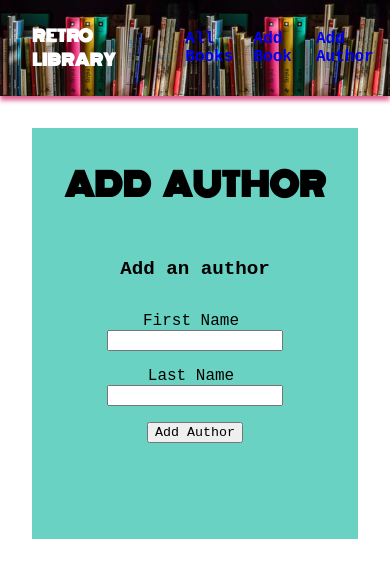
After one commit to edwardjanson/library_db_app, a Flask app: page /authors/new in a window 390 px wide. The commit adds this page. Shown: the top 578 px of the page. Run offline with Flask 2, Linux system fonts and the light colour scheme.

Commit message:
add authors

```diff
--- a/app.py
+++ b/app.py
@@ -1,9 +1,11 @@
 from flask import Flask, render_template
-from controllers.library_controller import books_blueprint
+from controllers.books_controller import books_blueprint
+from controllers.authors_controller import authors_blueprint
 
 app = Flask(__name__)
 
 app.register_blueprint(books_blueprint)
+app.register_blueprint(authors_blueprint)
 
 @app.route('/')
 def home():
--- /dev/null
+++ b/controllers/authors_controller.py
@@ -0,0 +1,69 @@
+from flask import Flask, render_template, redirect, request
+from flask import Blueprint
+import repositories.book_repository as book_repository
+import repositories.author_repository as author_repository
+from models.author import Author
+from models.book import Book
+
+
+authors_blueprint = Blueprint("authors", __name__)
+
+
+# @authors_blueprint.route("/authors")
+# def authors():
+#     authors = author_repository.select_all()
+#     return render_template("index.html", all_authors=authors)
+
+
+@authors_blueprint.route("/authors/new")
+def new_author():
+    return render_template("authors/new.html", error=False)
+
+
+@authors_blueprint.route("/authors/new", methods=["POST"])
+def create_author():
+    authors = author_repository.select_all()
+
+    first_name = request.form["first_name"]
+    last_name = request.form["last_name"]
+
+    # Show error message if a form field is missing
+    if first_name == "" or last_name == "":
+        return render_template("authors/new.html", error=True)
+
+    author = Author(first_name, last_name)
+
+    author_repository.save(author)
+    return redirect("/books")
+
+
+# @authors_blueprint.route("/authors/<id>")
+# def get_author(id):
+#     author = author_repository.select(id)
+#     return render_template("authors/index.html", author=author)
+
+
+# @authors_blueprint.route("/authors/<id>/edit")
+# def edit_author(id):
+#     author = author_repository.select(id)
+#     authors = author_repository.select_all()
+#     return render_template("authors/edit.html", author=author, all_authors=authors)
+
+
+# @authors_blueprint.route("/authors/<id>", methods=["POST"])
+# def update_author(id):
+#     title = request.form["title"]
+#     genre = request.form["genre"]
+#     author_id = request.form["author_id"]
+
+#     author = author_repository.select(author_id)
+#     author = author(title, genre, author, id)
+
+#     author_repository.update(author)
+#     return redirect("/authors")
+
+
+# @authors_blueprint.route("/authors/<id>/delete", methods=["POST"])
+# def delete_author(id):
+#     author_repository.delete(id)
+#     return redirect("/authors")
--- a/models/author.py
+++ b/models/author.py
@@ -4,3 +4,6 @@ class Author:
         self.first_name = first_name
         self.last_name = last_name
         self.id = id
+
+    def full_name(self):
+        return f"{self.first_name} {self.last_name}"
--- a/static/style.css
+++ b/static/style.css
@@ -146,7 +146,7 @@ header {
 
 #menu{
   display: flex;
-  padding: 10px;
+  padding: 1rem;
   color: white;
   gap: 2rem;
   padding-right: 2rem;
@@ -164,7 +164,7 @@ header {
 }
 
 .menu li {
-  padding-right: 10px;
+  padding-right: 1rem;
   color: white;
   font-family: "Helvetica", arial, sans-serif; font-size: 14px;
 }
@@ -176,6 +176,26 @@ header {
 }
 
 /* Form Grid */
+
+.first-name-label {
+  grid-area: first-name-label;
+  justify-self: right;
+  padding-right: 0.5rem;
+}
+
+.first-name-input {
+  grid-area: first-name-input;
+}
+
+.last-name-label {
+  grid-area: last-name-label;
+  justify-self: right;
+  padding-right: 0.5rem;
+}
+
+.last-name-input {
+  grid-area: last-name-input;
+}
 
 .title-label {
   grid-area: title-label;
@@ -215,6 +235,19 @@ header {
   grid-column: 3 / -1;
 }
 
+.authors-form > form {
+  display: grid;
+  margin: 1rem 0 3rem;
+  align-items: end;
+  justify-items: stretch;
+  justify-content: center;
+  grid-template-columns: 10rem 10rem 20rem;
+  grid-template-areas:
+    "form-header first-name-label first-name-input"
+    "form-header last-name-label last-name-input"
+    "form-header submit-btn submit-btn";
+}
+
 .books-form > form {
   display: grid;
   margin: 1rem 0 3rem;
@@ -226,7 +259,7 @@ header {
     "form-header title-label title-input"
     "form-header author-label author-input"
     "form-header genre-label genre-input"
-    "form-header . submit-bt";
+    "form-header submit-btn submit-btn";
 }
 
 #update-status {
@@ -255,26 +288,15 @@ header {
   margin-bottom: 2rem;
 }
 
-@media (max-width: 600px) {
-  .books-form > form {
-      display: flex;
-      flex-direction: column;
-      align-items: center;
+@media (max-width: 900px) {
+  #logo {
+    font-size: 1.6rem;
   }
 
-  .books-form > form > input {
-      margin: 0 0 1rem;
+  #menu li a {
+    font-size: 1.1rem;
   }
 
-  .book-cards {
-      display: flex;
-      flex-direction: column;
-      align-items: center;
-  }
-
-}
-
-@media (max-width: 900px) {
   #books {
       width: 100%;
       margin: 2rem;
@@ -292,10 +314,35 @@ header {
         "title-label title-input"
         "author-label author-input"
         "genre-label genre-input"
-        "submit-bt submit-bt";
+        "submit-btn submit-btn";
   }
 
   .books-form > form > input {
+      margin: 0 0 1rem;
+      justify-content: space-around;
+  }
+
+  .books-form > form > select {
+    margin: 0 0 1rem;
+    width: 14rem;
+    height: 1.4rem;
+  }
+
+  .authors-form > form {
+    display: grid;
+    margin: 1rem 0 3rem;
+    align-items: start;
+    justify-items: stretch;
+    justify-content: center;
+    grid-template-columns: 8rem 12rem;
+    grid-template-areas:
+      "form-header form-header"
+      "first-name-label first-name-input"
+      "last-name-label last-name-input"
+      "submit-btn submit-btn";
+  }
+
+  .authors-form > form > input {
       margin: 0 0 1rem;
       justify-content: space-around;
   }
@@ -314,3 +361,51 @@ header {
       grid-column: 2 / -1;
   }
 }
+
+@media (max-width: 600px) {
+  #logo {
+    font-size: 1rem;
+  }
+
+  #menu li a {
+    font-size: 1rem;
+  }
+
+  #menu {
+    gap: 1rem;
+    padding-right: 1rem;
+  }
+
+  .books-form > form {
+      display: flex;
+      flex-direction: column;
+      align-items: center;
+  }
+
+  .books-form > form > input {
+      margin: 0 0 1rem;
+  }
+
+  .books-form > form > select {
+    margin: 0 0 1rem;
+    width: 10.7rem;
+    height: 1.4rem;
+}
+
+  .authors-form > form {
+    display: flex;
+    flex-direction: column;
+    align-items: center;
+  }
+
+  .authors-form > form > input {
+      margin: 0 0 1rem;
+  }
+
+  .book-cards {
+      display: flex;
+      flex-direction: column;
+      align-items: center;
+  }
+
+}
--- /dev/null
+++ b/templates/authors/new.html
@@ -0,0 +1,28 @@
+{% extends "layout.html" %}
+
+{% block title %}
+    Add Books
+{% endblock %}
+
+{% block main %}
+<main id="books">
+  <div id="main-content">
+      <h1>ADD AUTHOR</h1>
+      {% if error %}
+      <div id="error-message">
+          Please make sure to add the author's first name and last name
+      </div>
+      {% endif %}
+      <div class="authors-form">
+          <form action="/authors/new" method="post">
+              <h2 class="form-header">Add an author</h2>
+              <label class="first-name-label" for="first-name">First Name</label>
+              <input class="form-inputs first-name-input" type="text" name="first_name" id="first-name">
+              <label class="last-name-label" for="last-name">Last Name</label>
+              <input class="form-inputs last-name-input" type="text" name="last_name" id="last-name">
+              <input class="form-inputs submit-btn" type="submit" value="Add Author">
+          </form>
+      </div>
+  </div>
+</main>
+{% endblock %}
--- a/templates/layout.html
+++ b/templates/layout.html
@@ -28,6 +28,7 @@
             <ul id="menu">
               <li><a href="/books">All Books</a></li>
               <li><a href="/books/new">Add Book</a></li>
+              <li><a href="/authors/new">Add Author</a></li>
             </ul>
         </nav>
     </header>
```
Also changed, not shown: controllers/books_controller.py (renamed from controllers/library_controller.py, +9 -23 lines), repositories/book_repository.py (+24 -0 lines), templates/index.html (+5 -4 lines).
